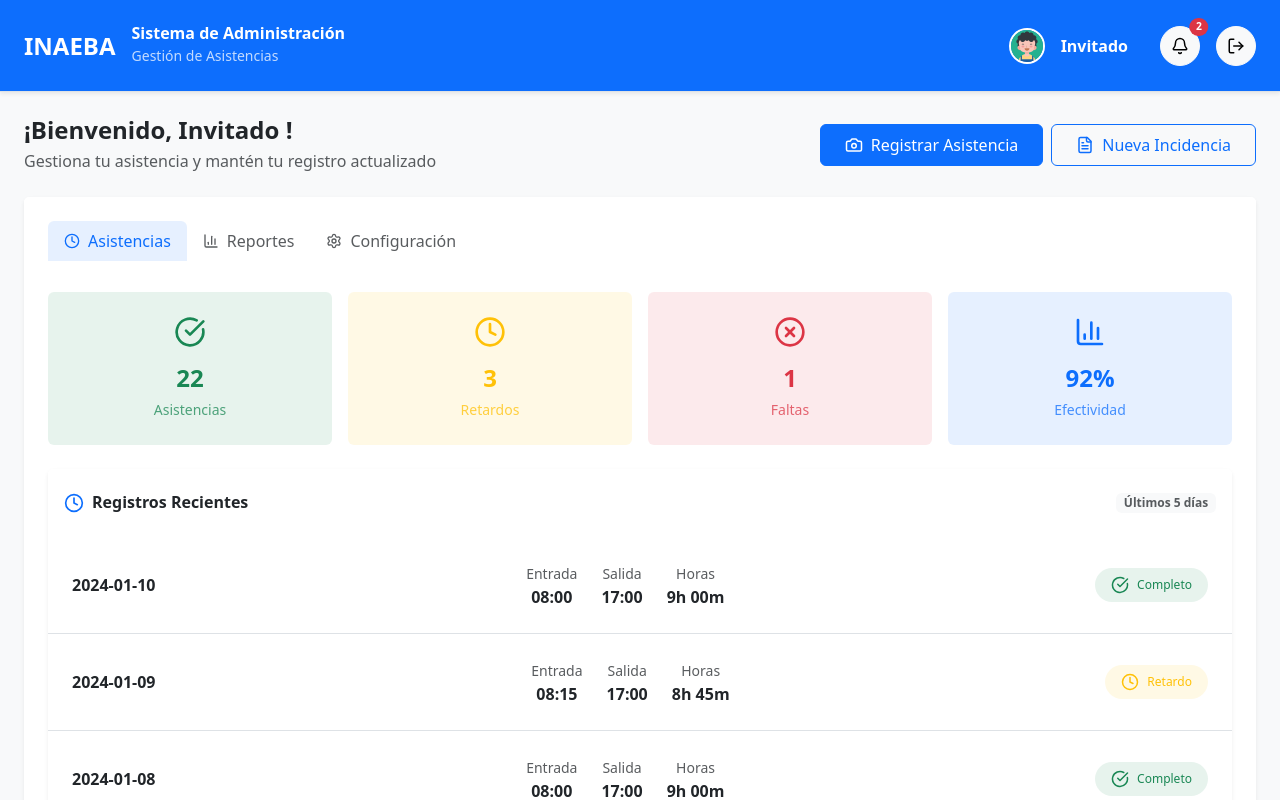
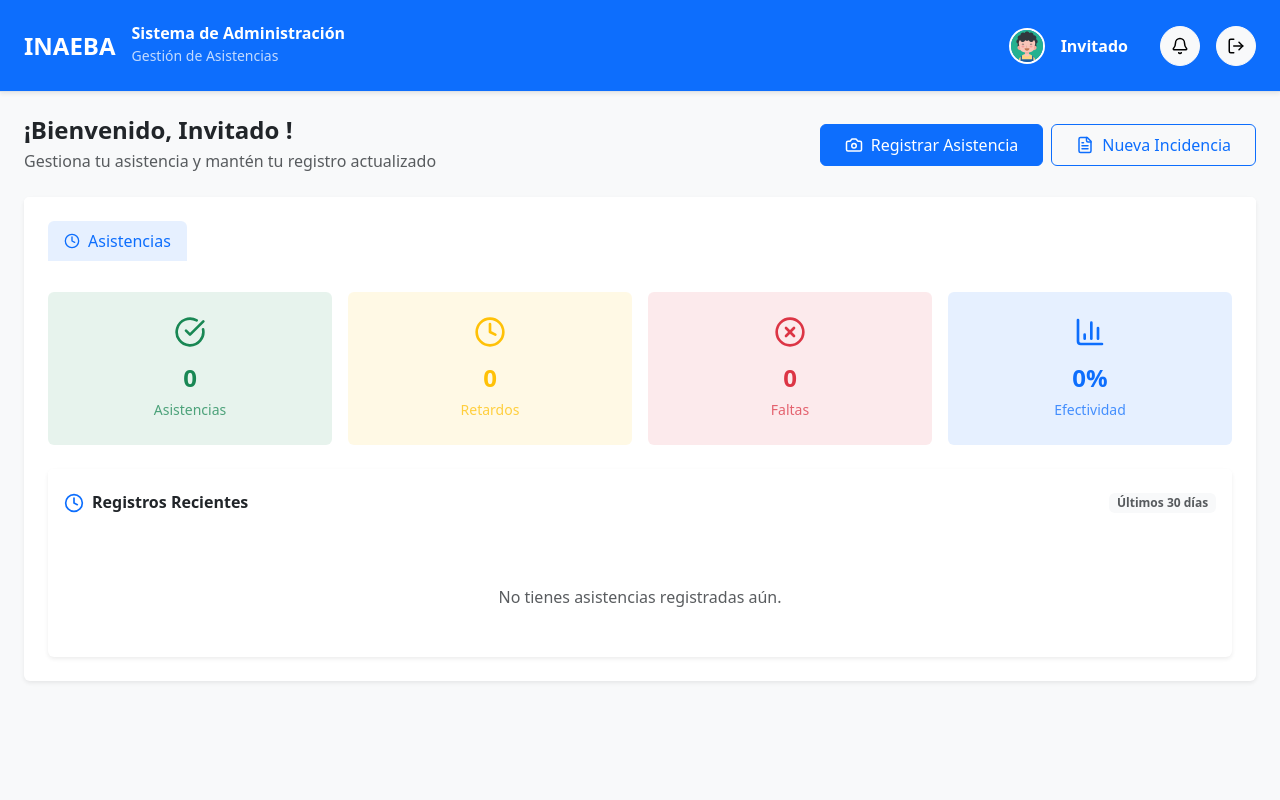
Before and after one commit to IsaacCanoH/Frontend_RVA, a React (Vite) app: page /dashboard in a window 1280 px wide. Shown: the top 800 px of the page. Built offline with nearby package versions, Linux system fonts and the light colour scheme; sample sign-in values are in the browser's storage.

Commit message:
Dashboard A

```diff
--- a/src/components/Empleado/DashboardPage.jsx
+++ b/src/components/Empleado/DashboardPage.jsx
@@ -49,67 +49,15 @@ const DashboardPage = () => {
     evidencias: [],
   })
 
-  const [notifications, setNotifications] = useState([
-    {
-      id: 1,
-      tipo: "success",
-      titulo: "Asistencia Registrada",
-      mensaje: "Tu asistencia del día de hoy ha sido registrada correctamente",
-      fecha: "2024-01-10 08:00",
-      leida: false,
-    },
-    {
-      id: 2,
-      tipo: "warning",
-      titulo: "Incidencia Pendiente",
-      mensaje: "Tu solicitud de justificación de falta está en revisión",
-      fecha: "2024-01-09 14:30",
-      leida: false,
-    },
-    {
-      id: 3,
-      tipo: "info",
-      titulo: "Recordatorio",
-      mensaje: "No olvides registrar tu salida al finalizar tu jornada laboral",
-      fecha: "2024-01-09 16:45",
-      leida: true,
-    },
-    {
-      id: 4,
-      tipo: "error",
-      titulo: "Incidencia Rechazada",
-      mensaje: "Tu solicitud de justificación requiere documentación adicional",
-      fecha: "2024-01-08 10:15",
-      leida: true,
-    },
-    {
-      id: 5,
-      tipo: "success",
-      titulo: "Incidencia Aprobada",
-      mensaje: "Tu justificación de retardo ha sido aprobada por tu supervisor",
-      fecha: "2024-01-07 09:20",
-      leida: true,
-    },
-  ])
+  const [notifications, setNotifications] = useState([])
 
   const storedUser = localStorage.getItem("usuario")
   const usuario = storedUser ? JSON.parse(storedUser) : { nombre: "Invitado", cargo: "", avatar: "" }
 
 
-  const historialAsistencias = [
-    { fecha: "2024-01-10", entrada: "08:00", salida: "17:00", estado: "completo", horas: "9h 00m" },
-    { fecha: "2024-01-09", entrada: "08:15", salida: "17:00", estado: "retardo", horas: "8h 45m" },
-    { fecha: "2024-01-08", entrada: "08:00", salida: "17:00", estado: "completo", horas: "9h 00m" },
-    { fecha: "2024-01-07", entrada: "-", salida: "-", estado: "falta", horas: "0h 00m" },
-    { fecha: "2024-01-06", entrada: "08:00", salida: "17:00", estado: "completo", horas: "9h 00m" },
-  ]
+  const historialAsistencias = []
 
-  const estadisticas = {
-    asistencias: 22,
-    retardos: 3,
-    faltas: 1,
-    porcentaje: 92,
-  }
+  const estadisticas = {}
 
   useEffect(() => {
     const handleClickOutside = (event) => {
--- a/src/components/Empleado/DashboardTabs.jsx
+++ b/src/components/Empleado/DashboardTabs.jsx
@@ -39,7 +39,7 @@ const DashboardTabs = ({
               <div className="card border-0 bg-success bg-opacity-10 h-100">
                 <div className="card-body text-center py-4">
                   <CheckCircle size={32} className="text-success mb-3" />
-                  <h4 className="fw-bold text-success mb-1">{estadisticas.asistencias}</h4>
+                  <h4 className="fw-bold text-success mb-1">{estadisticas.asistencias ?? 0}</h4>
                   <small className="text-success opacity-75 fw-medium">Asistencias</small>
                 </div>
               </div>
@@ -48,7 +48,7 @@ const DashboardTabs = ({
               <div className="card border-0 bg-warning bg-opacity-10 h-100">
                 <div className="card-body text-center py-4">
                   <Clock size={32} className="text-warning mb-3" />
-                  <h4 className="fw-bold text-warning mb-1">{estadisticas.retardos}</h4>
+                  <h4 className="fw-bold text-warning mb-1">{estadisticas.retardos ?? 0}</h4>
                   <small className="text-warning opacity-75 fw-medium">Retardos</small>
                 </div>
               </div>
@@ -57,7 +57,7 @@ const DashboardTabs = ({
               <div className="card border-0 bg-danger bg-opacity-10 h-100">
                 <div className="card-body text-center py-4">
                   <XCircle size={32} className="text-danger mb-3" />
-                  <h4 className="fw-bold text-danger mb-1">{estadisticas.faltas}</h4>
+                  <h4 className="fw-bold text-danger mb-1">{estadisticas.faltas ?? 0}</h4>
                   <small className="text-danger opacity-75 fw-medium">Faltas</small>
                 </div>
               </div>
@@ -66,7 +66,7 @@ const DashboardTabs = ({
               <div className="card border-0 bg-primary bg-opacity-10 h-100">
                 <div className="card-body text-center py-4">
                   <BarChart3 size={32} className="text-primary mb-3" />
-                  <h4 className="fw-bold text-primary mb-1">{estadisticas.porcentaje}%</h4>
+                  <h4 className="fw-bold text-primary mb-1">{estadisticas.porcentaje ?? 0}%</h4>
                   <small className="text-primary opacity-75 fw-medium">Efectividad</small>
                 </div>
               </div>
@@ -80,12 +80,17 @@ const DashboardTabs = ({
                 <Clock size={20} className="me-2 text-primary" />
                 Registros Recientes
               </h6>
-              <span className="badge bg-light text-muted">Últimos 5 días</span>
+              <span className="badge bg-light text-muted">Últimos 30 días</span>
             </div>
             <div className="card-body p-0">
               <div className="list-group list-group-flush">
-                {historialAsistencias.map((registro, index) => (
-                  <div key={index} className="list-group-item border-bottom  border-0 py-4 px-4">
+                {historialAsistencias.length === 0 ? (
+                  <div className="text-center py-5 text-muted fw-medium">
+                    <p className="mb-0">No tienes asistencias registradas aún.</p>
+                  </div>
+                ) : (
+                  historialAsistencias.map((registro, index) => (
+                    <div key={index} className="list-group-item border-bottom border-0 py-4 px-4">
                       <div className="d-flex justify-content-between flex-wrap gap-3 align-items-center">
                         <div>
                           <div className="fw-semibold text-dark">{registro.fecha}</div>
@@ -111,33 +116,35 @@ const DashboardTabs = ({
                         </span>
                       </div>
                     </div>
-                ))}
+                  ))
+                )}
               </div>
             </div>
+
           </div>
         </>
       )
     }
 
-    if (activeTab === "reportes") {
-      return (
-        <div className="text-center py-5">
-          <BarChart3 size={64} className="text-muted mb-4" />
-          <h5 className="text-muted fw-semibold">Reportes y Estadísticas</h5>
-          <p className="text-muted">Esta sección estará disponible próximamente</p>
-        </div>
-      )
-    }
+    // if (activeTab === "reportes") {
+    //   return (
+    //     <div className="text-center py-5">
+    //       <BarChart3 size={64} className="text-muted mb-4" />
+    //       <h5 className="text-muted fw-semibold">Reportes y Estadísticas</h5>
+    //       <p className="text-muted">Esta sección estará disponible próximamente</p>
+    //     </div>
+    //   )
+    // }
 
-    if (activeTab === "configuracion") {
-      return (
-        <div className="text-center py-5">
-          <Settings size={64} className="text-muted mb-4" />
-          <h5 className="text-muted fw-semibold">Configuración</h5>
-          <p className="text-muted">Personaliza tu experiencia en el sistema</p>
-        </div>
-      )
-    }
+    // if (activeTab === "configuracion") {
+    //   return (
+    //     <div className="text-center py-5">
+    //       <Settings size={64} className="text-muted mb-4" />
+    //       <h5 className="text-muted fw-semibold">Configuración</h5>
+    //       <p className="text-muted">Personaliza tu experiencia en el sistema</p>
+    //     </div>
+    //   )
+    // }
 
     return null
   }
@@ -171,13 +178,12 @@ const DashboardTabs = ({
           <ul className={`nav nav-tabs border-0 px-4 pt-4 ${styles.tabsContainer}`}>
             {[
               { key: "asistencias", label: "Asistencias", icon: <Clock size={16} className="me-2" /> },
-              { key: "reportes", label: "Reportes", icon: <BarChart3 size={16} className="me-2" /> },
-              { key: "configuracion", label: "Configuración", icon: <Settings size={16} className="me-2" /> },
+              // { key: "reportes", label: "Reportes", icon: <BarChart3 size={16} className="me-2" /> },
+              // { key: "configuracion", label: "Configuración", icon: <Settings size={16} className="me-2" /> },
             ].map(({ key, label, icon }) => (
               <li className="nav-item" key={key}>
                 <button
-                  className={`nav-link border-0 px-3 py-2 fw-medium d-flex align-items-center ${
-                    activeTab === key ? "active text-primary bg-primary bg-opacity-10" : "text-muted"
+                  className={`nav-link border-0 px-3 py-2 fw-medium d-flex align-items-center ${activeTab === key ? "active text-primary bg-primary bg-opacity-10" : "text-muted"
                     }`}
                   onClick={() => setActiveTab(key)}
                 >
```
Lines whose indentation alone changed are shown as unchanged.
